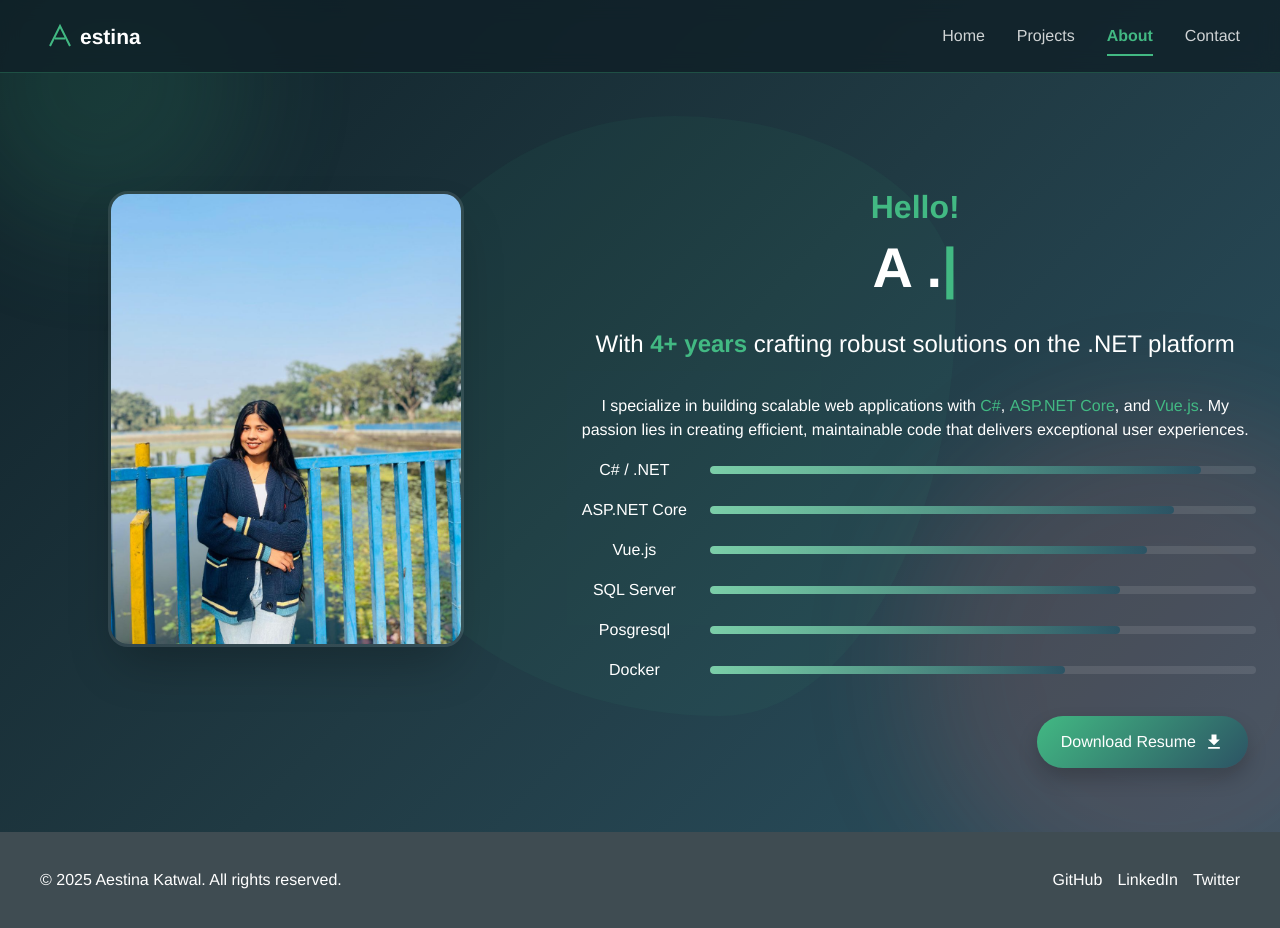
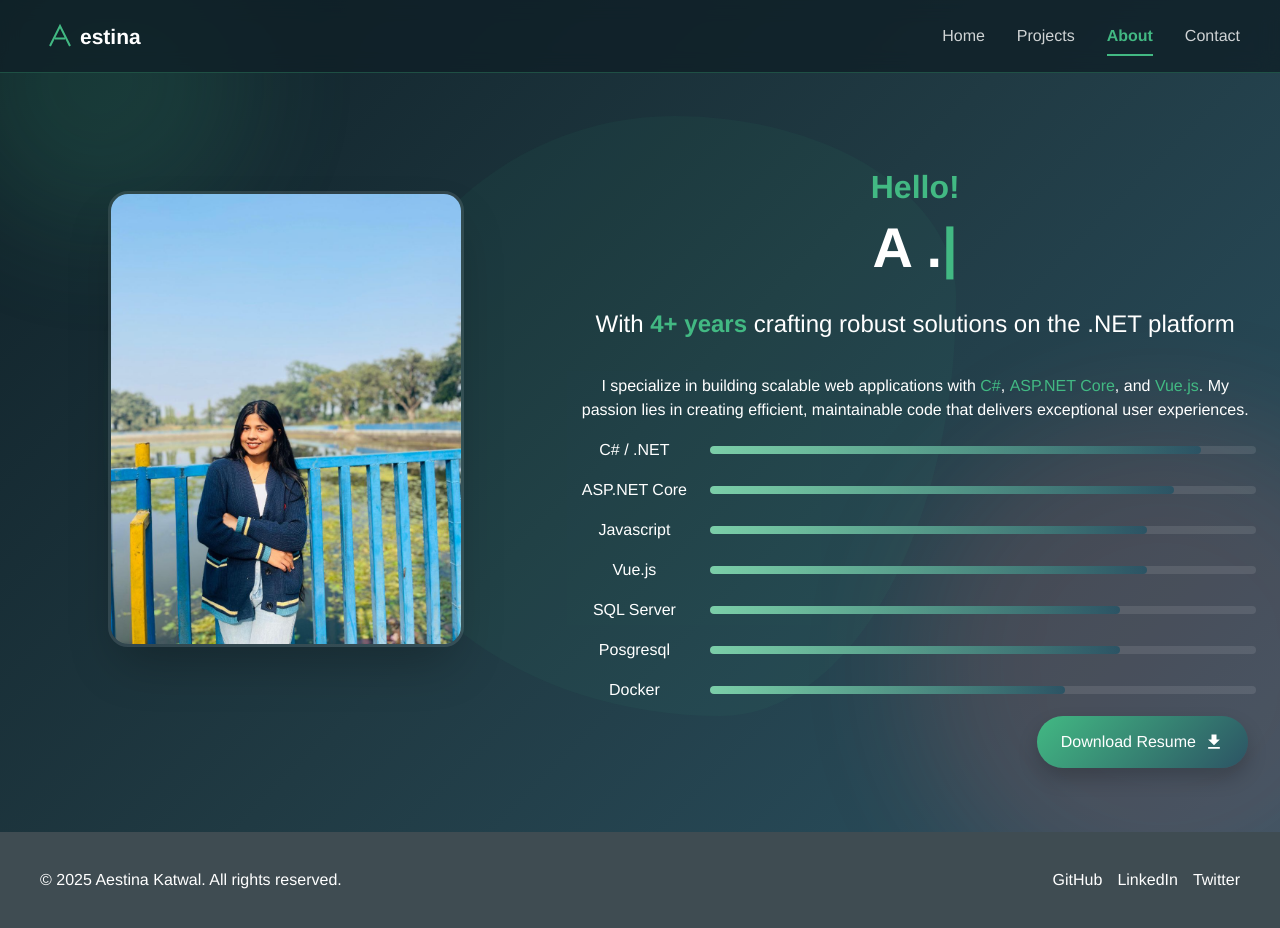
Before and after one commit to AestinaK/AesPortfolio, a Vue app: page /about in a window 1280 px wide. Shown: the top 928 px of the page. Built offline with nearby package versions, Linux system fonts and the light colour scheme.

Commit message:
chore: update skills

```diff
--- a/src/views/AboutView.vue
+++ b/src/views/AboutView.vue
@@ -87,6 +87,7 @@ const yearsOfExperience = computed(() => new Date().getFullYear() - startYear)
 const skills = ref([
   { name: 'C# / .NET', level: 90 },
   { name: 'ASP.NET Core', level: 85 },
+  {name:'Javascript',level: 80},
   { name: 'Vue.js', level: 80 },
   { name: 'SQL Server', level: 75 },
   { name: 'Posgresql', level: 75 },
--- a/src/views/HomeView.vue
+++ b/src/views/HomeView.vue
@@ -83,6 +83,7 @@ const skills = ref([
   {
     name: 'Frontend',
     items: [
+        'Javascript',
       'Vue.js 3',
       'TypeScript',
       'Vite',
```
